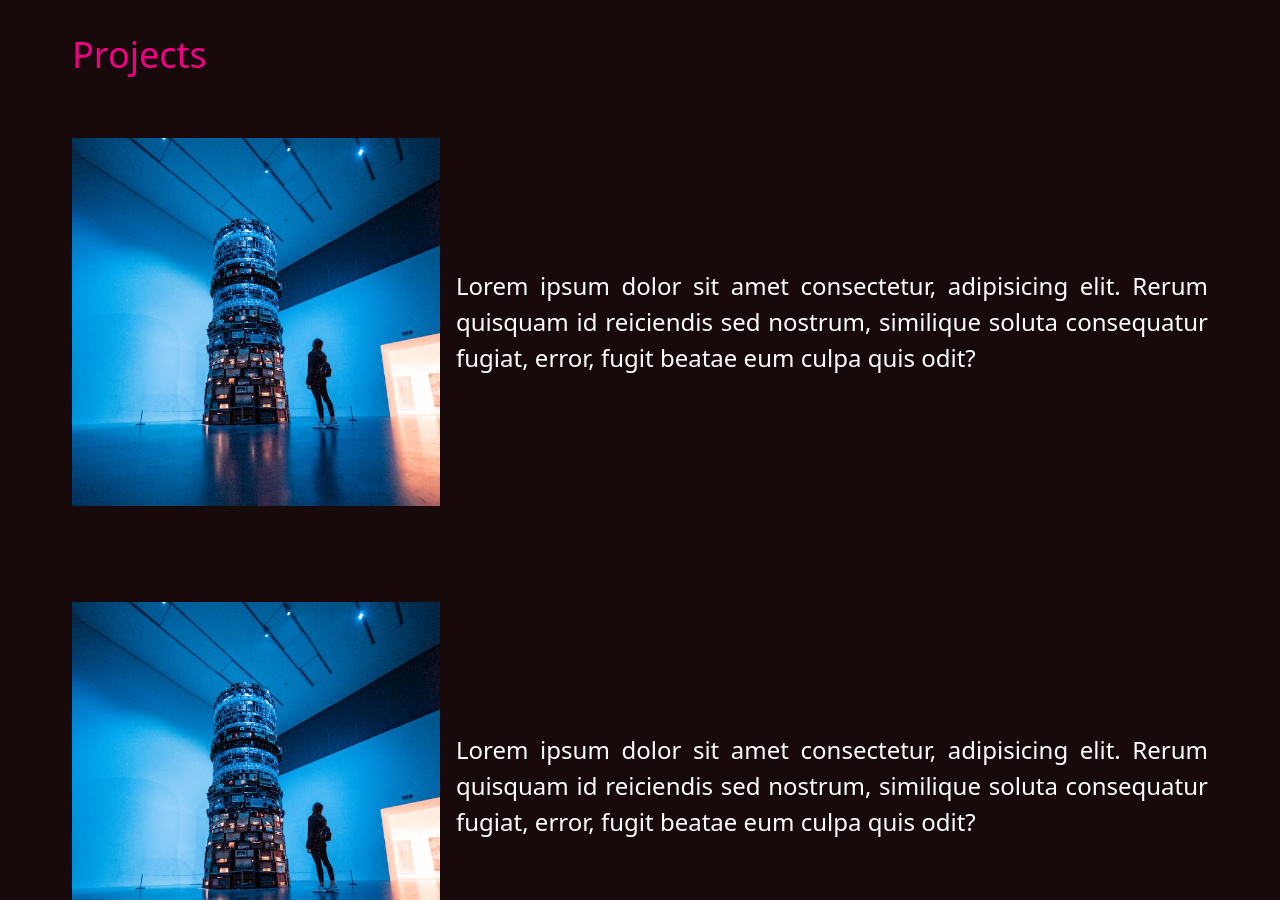
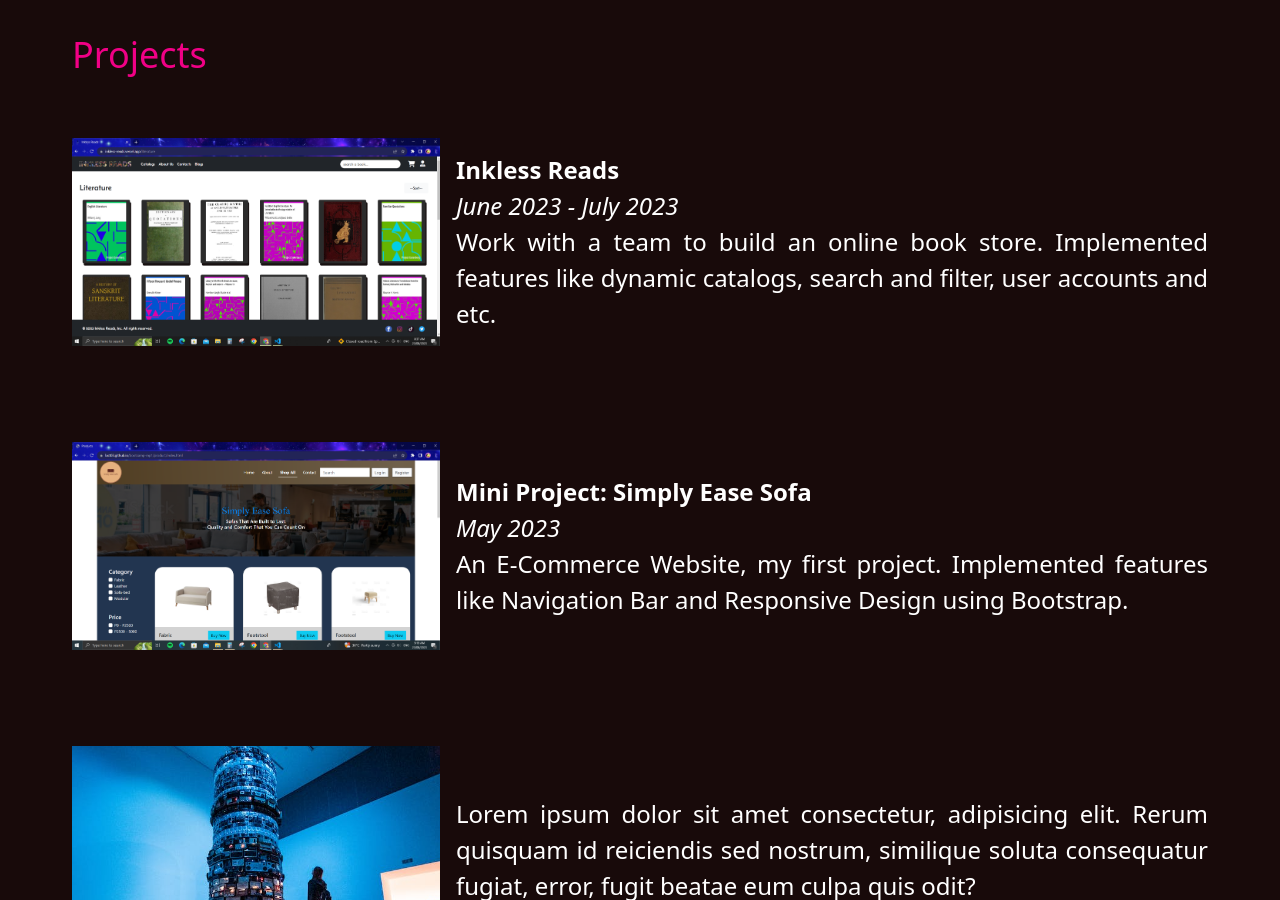
Before and after one commit to lact03/luisdev, a website: page index.html in a window 1280 px wide. Shown: the part 1900-2800 px from the top of the page. Drawn offline with Linux system fonts and the light colour scheme.

Commit message:
add capstone and mini project in projects section

```diff
--- a/index.html
+++ b/index.html
@@ -17,7 +17,7 @@
     <header class="">
       <!-- Navbar -->
       <nav class="flex items-center fixed w-full h-12 top-0">
-        <div class="flex-1 mx-5"><a href="#hero">Logo</a></div>
+        <div class="flex-1 mx-5"><a href="#hero">LACT</a></div>
         <ul class="flex">
           <li class="mx-5"><a href="#about-me">About Me</a></li>
           <li class="mx-5"><a href="#projects">Projects</a></li>
@@ -100,47 +100,58 @@
         id="projects"
         class="flex justify-center items-center min-h-screen md:mt-80"
       >
-        <div class="flex flex-col items-center justify-center px-16">
+        <div class="flex flex-col justify-center px-16">
           <h2 class="md:self-start p-2">Projects</h2>
           <div class="flex flex-col md:flex-row my-10">
-            <div
-              class="w-60 h-60 md:w-96 md:h-96 lg:self-center p-2 max-lg:self-center"
+            <a
+              href="https://inkless-reads.vercel.app/"
+              class="w-60 h-36 md:w-96 md:h-56 self-center p-2"
             >
               <img
-                src="./public/pexels-photo-2808402.jpeg"
+                src="./public/Inkless_Reads_Thumbnail.png"
                 alt="project"
                 class="w-full h-full object-cover"
               />
+            </a>
+            <div class="flex-1 self-center p-2">
+              <a href="https://inkless-reads.vercel.app/">
+                <h4 class="text-justify font-bold">Inkless Reads</h4>
+              </a>
+              <h4 class="text-justify italic">June 2023 - July 2023</h4>
+              <h4 class="text-justify">
+                Work with a team to build an online book store. Implemented
+                features like dynamic catalogs, search and filter, user accounts
+                and etc.
+              </h4>
             </div>
+          </div>
+          <div class="flex flex-col md:flex-row my-10">
+            <a
+              href="https://lact03.github.io/bootcamp-mp1/"
+              class="w-60 h-36 md:w-96 md:h-56 self-center p-2"
+            >
+              <img
+                src="./public/Simply_Ease_Sofa_Thumbnail.png"
+                alt="project"
+                class="w-full h-full object-cover"
+              />
+            </a>
             <div class="flex-1 self-center p-2">
+              <a href="https://lact03.github.io/bootcamp-mp1/">
+                <h4 class="text-justify font-bold">
+                  Mini Project: Simply Ease Sofa
+                </h4>
+              </a>
+              <h4 class="text-justify italic">May 2023</h4>
               <h4 class="text-justify">
-                Lorem ipsum dolor sit amet consectetur, adipisicing elit. Rerum
-                quisquam id reiciendis sed nostrum, similique soluta consequatur
-                fugiat, error, fugit beatae eum culpa quis odit?
+                An E-Commerce Website, my first project. Implemented features
+                like Navigation Bar and Responsive Design using Bootstrap.
               </h4>
             </div>
           </div>
           <div class="flex flex-col md:flex-row my-10">
             <div
-              class="w-60 h-60 md:w-96 md:h-96 lg:self-center p-2 max-lg:self-center"
-            >
-              <img
-                src="./public/pexels-photo-2808402.jpeg"
-                alt="project"
-                class="w-full h-full object-cover"
-              />
-            </div>
-            <div class="flex-1 self-center p-2">
-              <h4 class="text-justify">
-                Lorem ipsum dolor sit amet consectetur, adipisicing elit. Rerum
-                quisquam id reiciendis sed nostrum, similique soluta consequatur
-                fugiat, error, fugit beatae eum culpa quis odit?
-              </h4>
-            </div>
-          </div>
-          <div class="flex flex-col md:flex-row my-10">
-            <div
-              class="w-60 h-60 md:w-96 md:h-96 lg:self-center p-2 max-lg:self-center"
+              class="w-60 h-36 md:w-96 md:h-56 lg:self-center p-2 max-lg:self-center"
             >
               <img
                 src="./public/pexels-photo-2808402.jpeg"
```
Also changed, not shown: dist/output.css, public/Inkless_Reads_Thumbnail.png (added), public/Simply_Ease_Sofa_Thumbnail.png (added).
